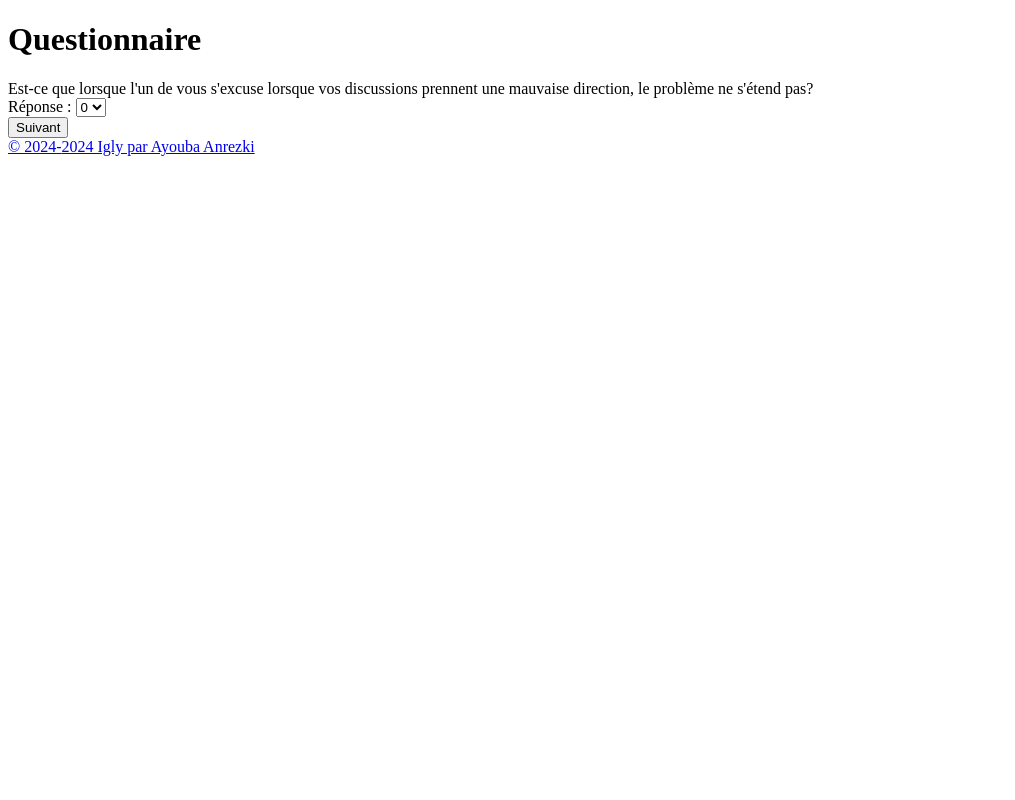
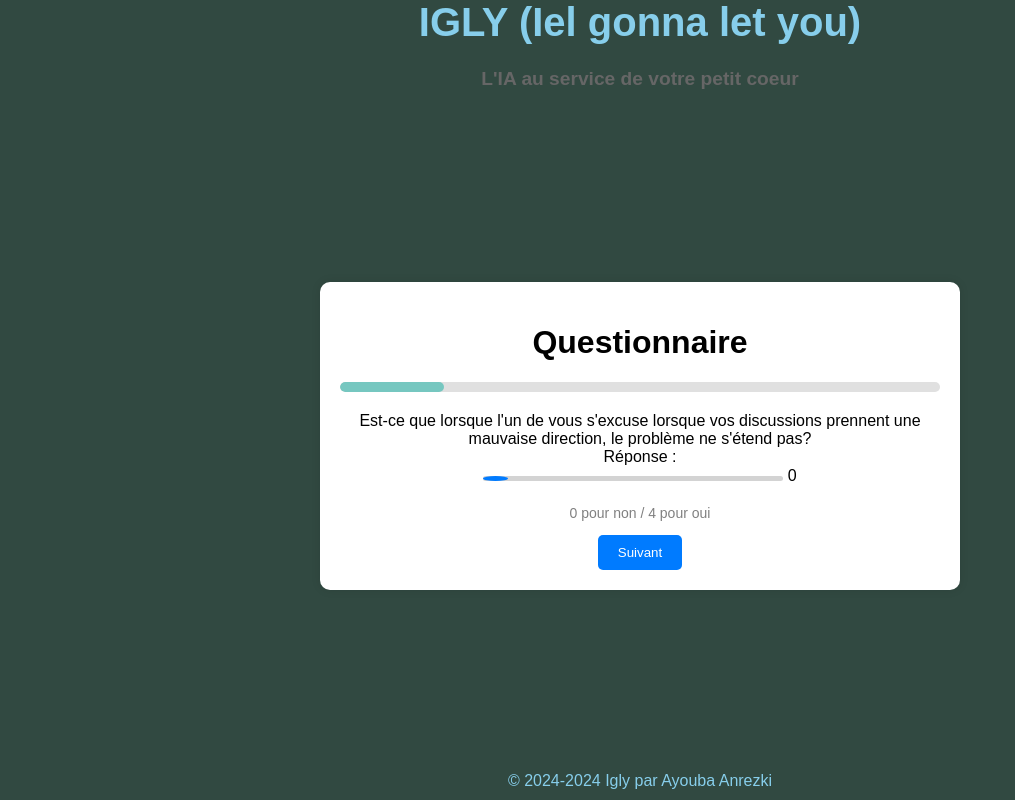
Before and after one commit to Starkillere/IGLY, a Flask app: page / in a window 1280 px wide. Shown: the whole page, without its empty margins (0-1015 px from the left). Run offline with Flask 3, Linux system fonts and the light colour scheme.

Commit message:
Anrezki, il faut arrêter

```diff
--- a/IglyApp/modele_naif_knn.py
+++ b/IglyApp/modele_naif_knn.py
@@ -84,8 +84,8 @@
         situation_predite = self.__knn_model.predict([nouvel_utilisateur_reponses])[0]
 
         if situation_predite == Situation.DIVORCER:
-            situation_predite = "DIVORCER"
+            situation_predite = "DIVORCE"
         else:
-            situation_predite =  "MARIER"
+            situation_predite =  "MARIAGE"
 
         return situation_predite
--- a/IglyApp/templates/questionnaire.html
+++ b/IglyApp/templates/questionnaire.html
@@ -3,16 +3,155 @@
 <head>
     <meta charset="UTF-8">
     <meta name="viewport" content="width=device-width, initial-scale=1.0">
-    <title>Questionnaire</title>
+    <link rel="icon" href="{{url_for('static', filename='images/favicon.ico')}}">
+    <title>IGLY</title>
     <script src="https://code.jquery.com/jquery-3.6.0.min.js"></script>
+    <style>
+        body {
+            display: flex;
+            flex-direction: column;
+            min-height: 100vh;
+            margin: 0;
+            font-family: Arial, sans-serif;
+            justify-content: center;
+            background-color: #314941;
+        }
+
+        header {
+            text-align: center;
+            margin-bottom: 20px;
+        }
+
+        header h1 {
+            margin: 0;
+            font-size: 2.5em;
+            color: #87ceeb;
+        }
+
+        header h2 {
+            margin: 5px 0 0;
+            font-size: 1.2em;
+            color: #666;
+        }
+
+        main {
+            flex: 1;
+            display: flex;
+            justify-content: center;
+            align-items: center;
+        }
+
+        #questionnaire-container {
+            text-align: center;
+            width: 100%;
+            max-width: 600px;
+            padding: 20px;
+            box-shadow: 0 0 10px rgba(0, 0, 0, 0.1);
+            border-radius: 10px;
+            background-color: #fff;
+        }
+
+        #progress-container {
+            width: 100%;
+            background-color: #e0e0e0;
+            border-radius: 13px;
+            overflow: hidden;
+            margin-bottom: 20px;
+        }
+
+        #progress-bar {
+            height: 10px;
+            width: 0;
+            background-color: #76c7c0;
+            border-radius: 13px;
+            transition: width 0.4s ease;
+        }
+
+        footer {
+            text-align: center;
+            padding: 10px 0;
+        }
+
+        footer a {
+            color: #87ceeb;
+            text-decoration: none;
+        }
+
+        footer a:hover {
+            text-decoration: underline;
+        }
+
+    button {
+        background-color: #007bff;
+        color: #fff;
+        padding: 10px 20px;
+        border: none;
+        border-radius: 5px;
+        cursor: pointer;
+        transition: background-color 0.3s;
+    }
+
+    button:hover {
+        background-color: #0056b3;
+    }
+
+
+    input[type="range"] {
+        -webkit-appearance: none;
+        width: 50%;
+        height: 5px;
+        background: #d3d3d3;
+        outline: none;
+        border-radius: 5px;
+        margin: 10px 0;
+    }
+
+    input[type="range"]::-webkit-slider-thumb {
+        -webkit-appearance: none;
+        width: 25px;
+        height: 5px;
+        background: #007bff;
+        border-radius: 50%;
+        cursor: pointer;
+    }
+
+    input[type="range"]::-moz-range-thumb {
+        width: 25px;
+        height: 25px;
+        background: #007bff;
+        border-radius: 50%;
+        cursor: pointer;
+    }
+
+    #output {
+        display: block;
+        font-size: 14px;
+        color: #808080;
+        margin-top: 5px;
+    }
+    </style>
 </head>
 <body>
+    <header>
+        <h1>IGLY (Iel gonna let you)</h1><br>
+        <h2>L'IA au service de votre petit coeur</h2>
+    </header>
+    <main>
+        <div id="questionnaire-container">
             <h1>Questionnaire</h1>
+            <div id="progress-container">
+                <div id="progress-bar"></div>
+            </div>
             <div id="question"></div>
             <form id="form" method="POST">
                 <div id="form-content"></div>
+                <div id="output">
+                    <p>0 pour non / 4 pour  oui</p>
+                </div>
                 <div id="btn"></div>
             </form>
+        </div>
+    </main>
 
     <script>
         document.addEventListener("DOMContentLoaded", function() {
@@ -20,17 +159,19 @@
             var questions = {{ questions | tojson | safe }};
             var totalQuestions = questions.length;
 
+            function updateProgressBar(questionNumber) {
+
+                var logBase = Math.log(totalQuestions + 1);
+                var progress = (Math.log(questionNumber + 1) / logBase) * 100;
+                $('#progress-bar').css('width', progress + '%');
+            }
+
             function displayQuestion(questionNumber) {
                 $('#question').text(questions[questionNumber - 1]);
                 $('#form-content').html(`
-                    <label for="reponse_${questionNumber}">Réponse :</label>
-                    <select name="reponse_${questionNumber}" id="reponse_${questionNumber}">
-                        <option value="0">0</option>
-                        <option value="1">1</option>
-                        <option value="2">2</option>
-                        <option value="3">3</option>
-                        <option value="4">4</option>
-                    </select>
+                    <label for="reponse_${questionNumber}">Réponse :</label><br>
+                    <input type="range" name="reponse_${questionNumber}" id="reponse_${questionNumber}" min="0" max="4" value="0" oninput="this.nextElementSibling.value = this.value">
+                    <output>0</output>
                 `);
 
                 if (questionNumber < totalQuestions) {
@@ -38,6 +179,9 @@
                 } else {
                     $('#btn').html('<button type="submit">Soumettre</button>');
                 }
+
+
+                updateProgressBar(questionNumber);
             }
 
             window.nextQuestion = function() {
@@ -51,7 +195,7 @@
         });
     </script>
 <footer>
-    <div class="line"><a href="https://github.com/Starkillere/IGLY">©  2024-<script>document.write(new Date().getFullYear());</script> Igly par Ayouba Anrezki</h2></a></div>
+    <div class="line"><a href="https://github.com/Starkillere/IGLY" target="_blank">©  2024-<script>document.write(new Date().getFullYear());</script> Igly par Ayouba Anrezki</h2></a></div>
 </footer>
 </body>
 </html>
```
Also changed, not shown: IglyApp/templates/resultat.html (+87 -7 lines), IglyApp/static/images/favicon.ico (added), README.md. Lines whose indentation alone changed are shown as unchanged.
